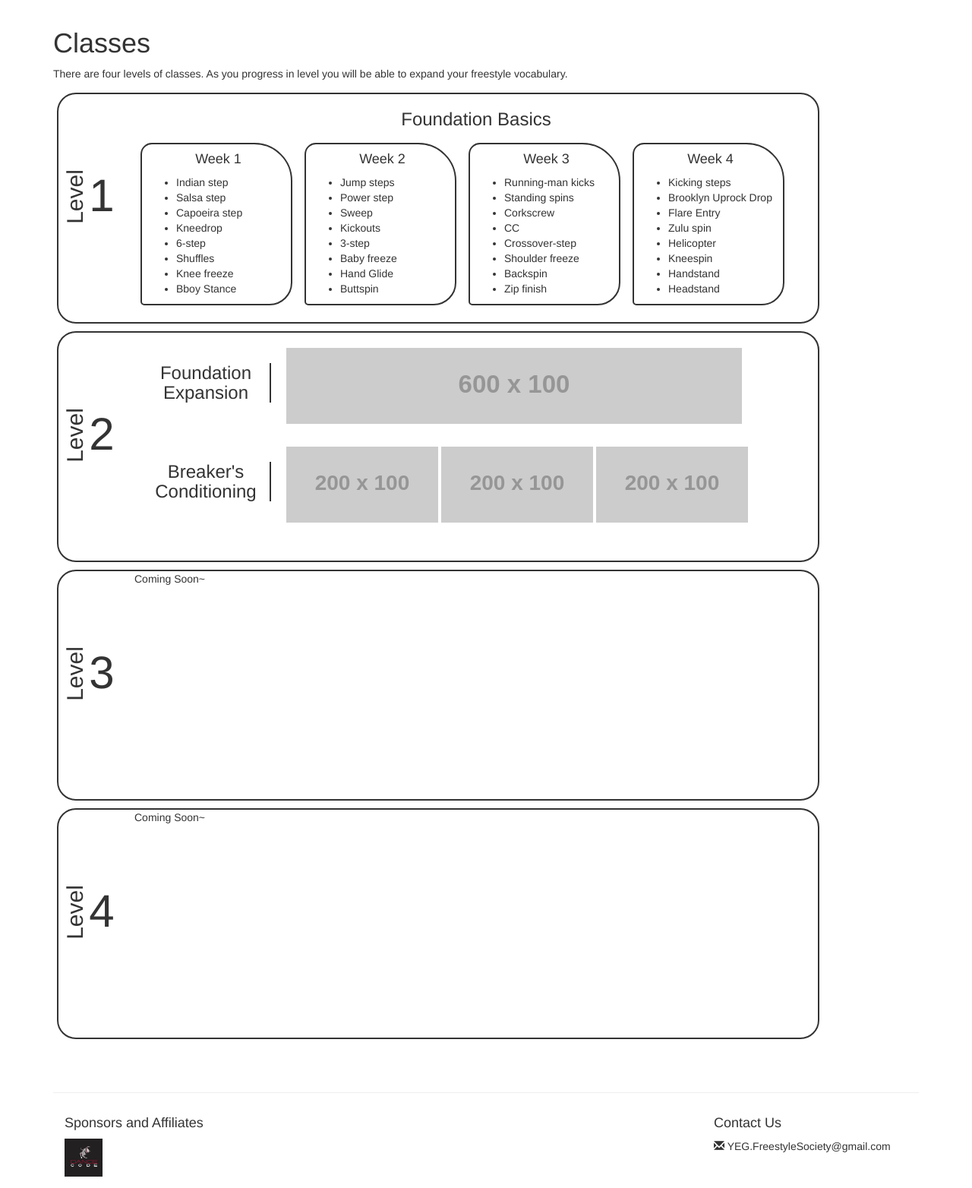
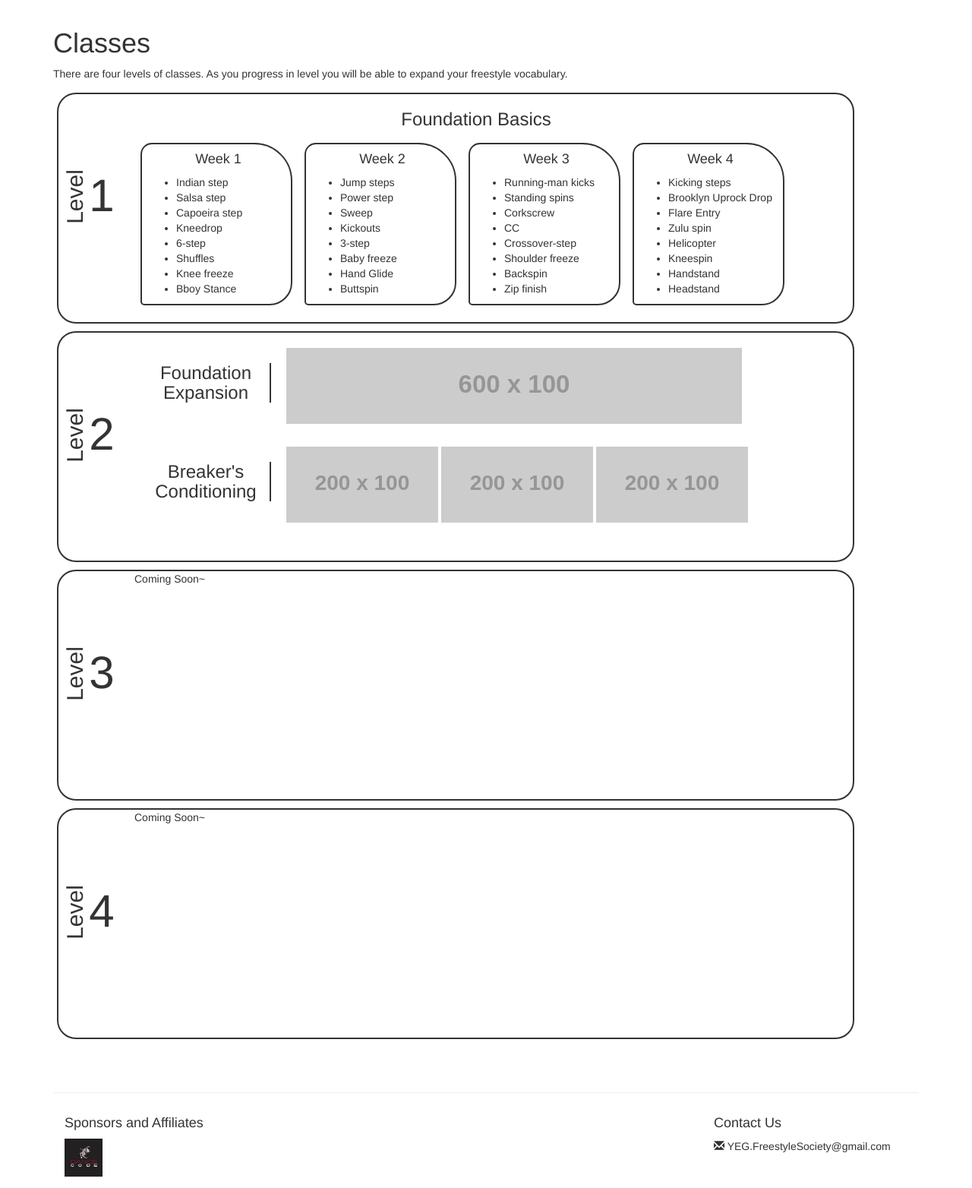
Before and after one commit to linhub15/freestyle-movement-site, a PHP site: page /classes.html in a window 1280 px wide. Shown: the part 63-1627 px from the top of the page at 76% size. Run offline with PHP 8.4, Linux system fonts and the light colour scheme; grey boxes labelled with a size stand in for pictures from a placeholder-image service; some libraries are stand-ins or nearby versions.

Commit message:
Fixed width on classes page for class contents

```diff
--- a/css/classes-page.css
+++ b/css/classes-page.css
@@ -4,6 +4,8 @@
 	border-radius: 25px;
 	float: left;
 	margin: 5px;
+	min-width: 1050px;
+
 }
 
 .level-header-section {
```
Also changed, not shown: 1 other file.
